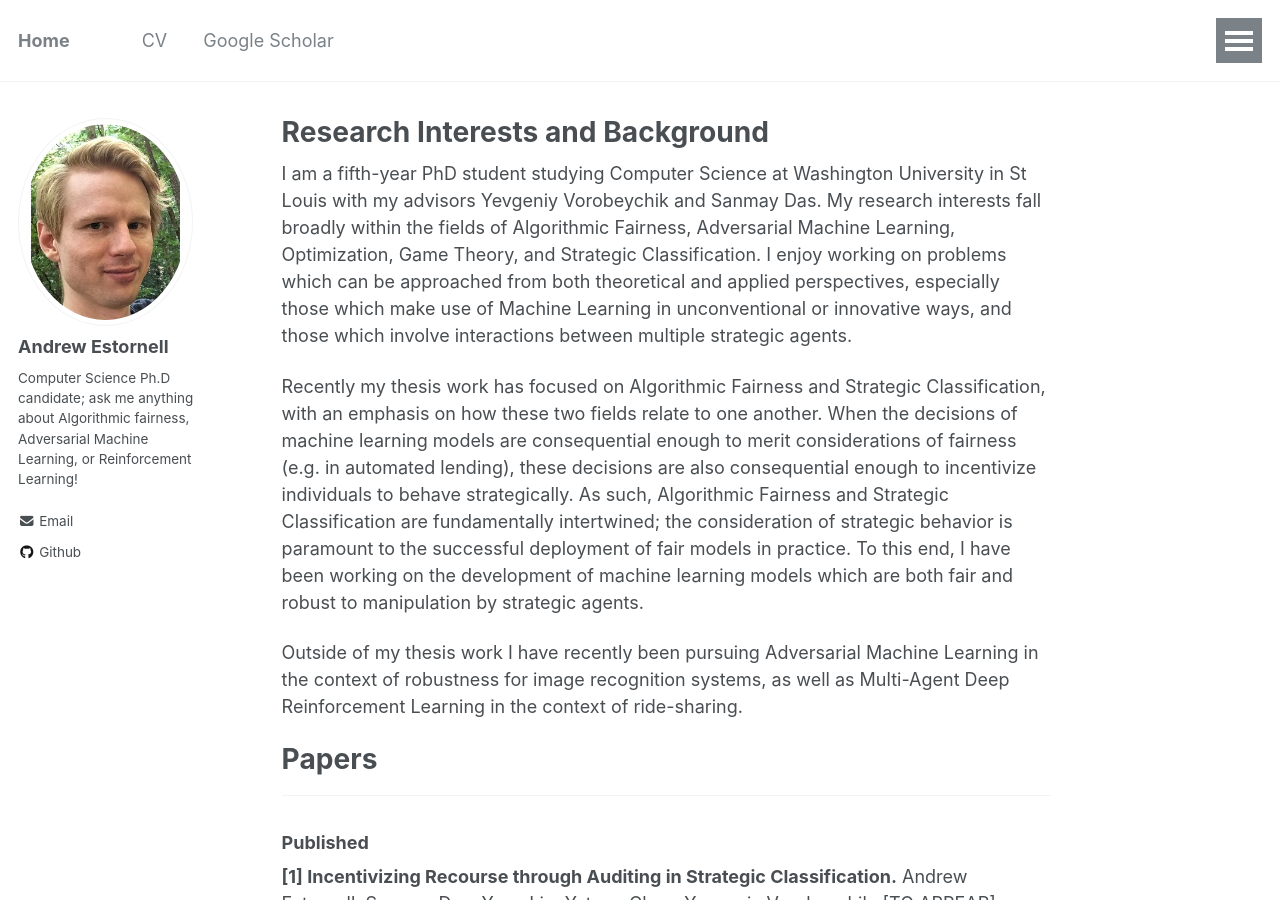
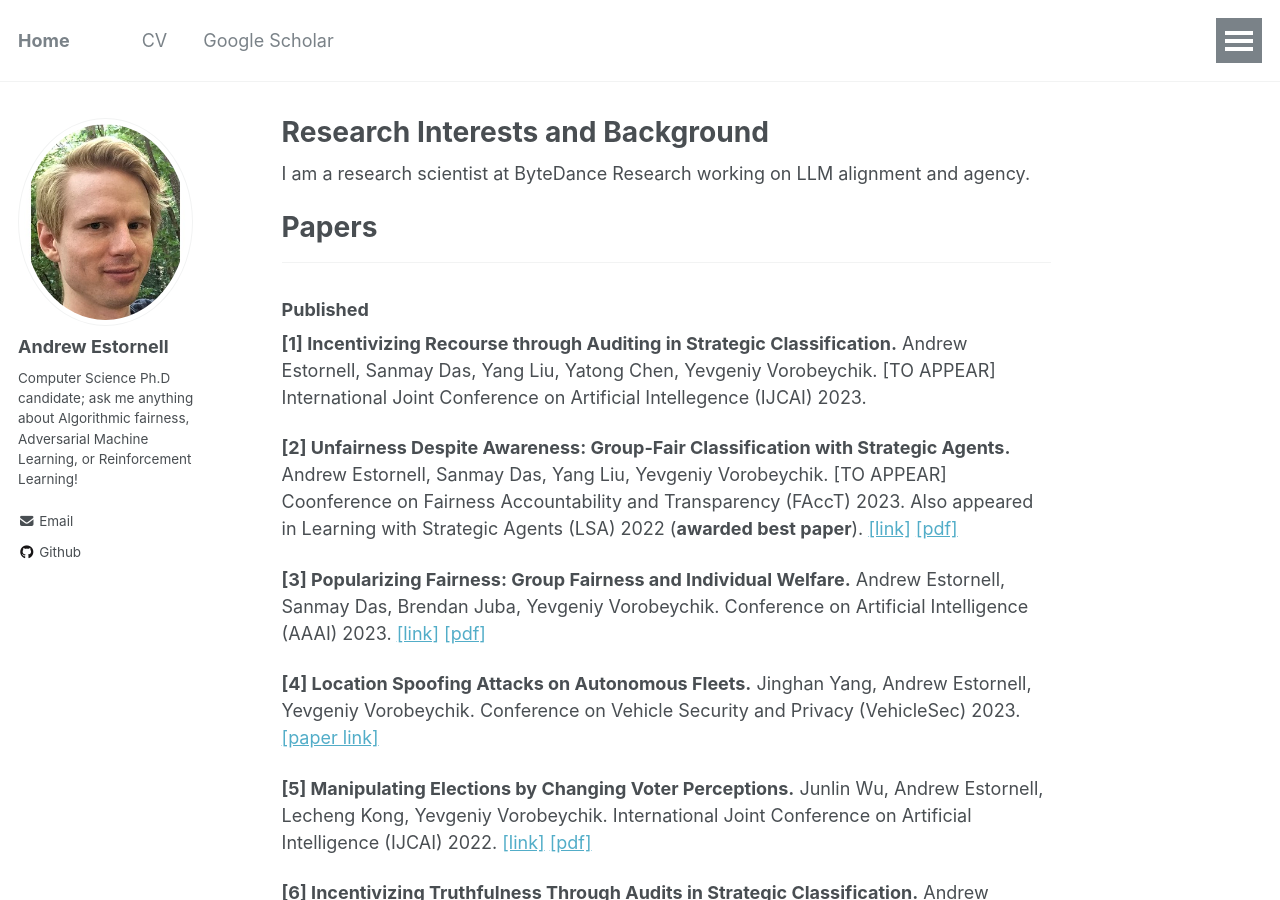
Before and after one commit to andrewEstornell/andrewEstornell.github.io, a Jekyll site: the page built from _pages/about.md, in a window 1280 px wide and 900 px high. Built offline with Jekyll 4.4.1, drawn with Linux system fonts in a browser that asks for light colours; nearby versions of some CDN libraries; a script bundle is joined from its source files by our own code; library files that are not in the unit come from our copies.

Commit message:
Update about.md

```diff
--- a/_pages/about.md
+++ b/_pages/about.md
@@ -9,15 +9,8 @@ redirect_from:
 ---
 
 
-I am a fifth-year PhD student studying Computer Science at Washington University in St Louis with my advisors Yevgeniy Vorobeychik and Sanmay Das.
-My research interests fall broadly within the fields of Algorithmic Fairness, Adversarial Machine Learning, Optimization, Game Theory, and Strategic Classification.
-I enjoy working on problems which can be approached from both theoretical and applied perspectives, especially those which make use of Machine Learning in unconventional or innovative ways, and those which involve interactions between multiple strategic agents.
+I am a research scientist at ByteDance Research working on LLM alignment and agency.
 
-Recently my thesis work has focused on Algorithmic Fairness and Strategic Classification, with an emphasis on how these two fields relate to one another.
-When the decisions of machine learning models are consequential enough to merit considerations of fairness (e.g. in automated lending), these decisions are also consequential enough to incentivize individuals to behave strategically.
-As such, Algorithmic Fairness and Strategic Classification are fundamentally intertwined; the consideration of strategic behavior is paramount to the successful deployment of fair models in practice. To this end, I have been working on the development of machine learning models which are both fair and robust to manipulation by strategic agents.
-
-Outside of my thesis work I have recently been pursuing Adversarial Machine Learning in the context of robustness for image recognition systems, as well as Multi-Agent Deep Reinforcement Learning in the context of ride-sharing.
 
 
 
```
